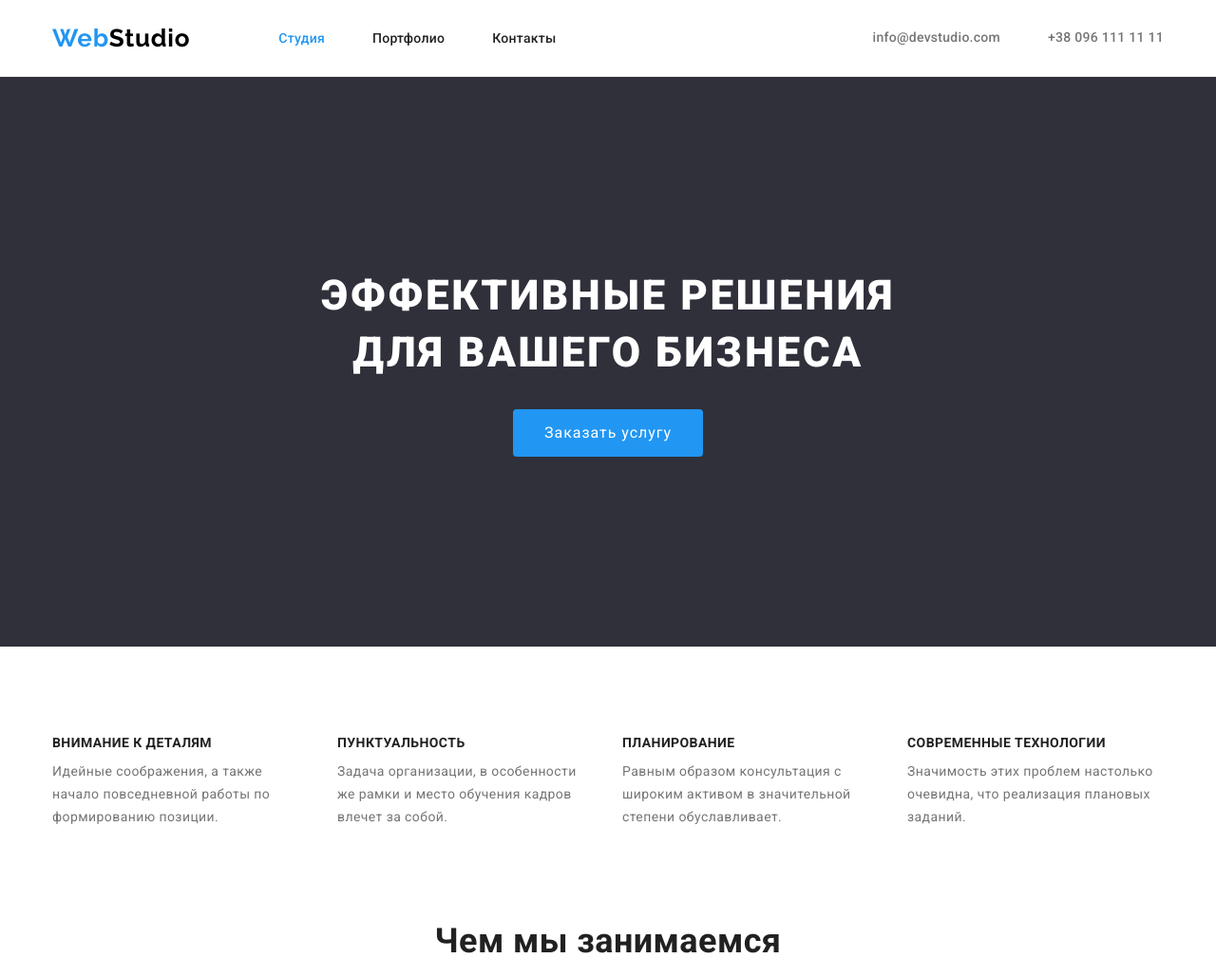
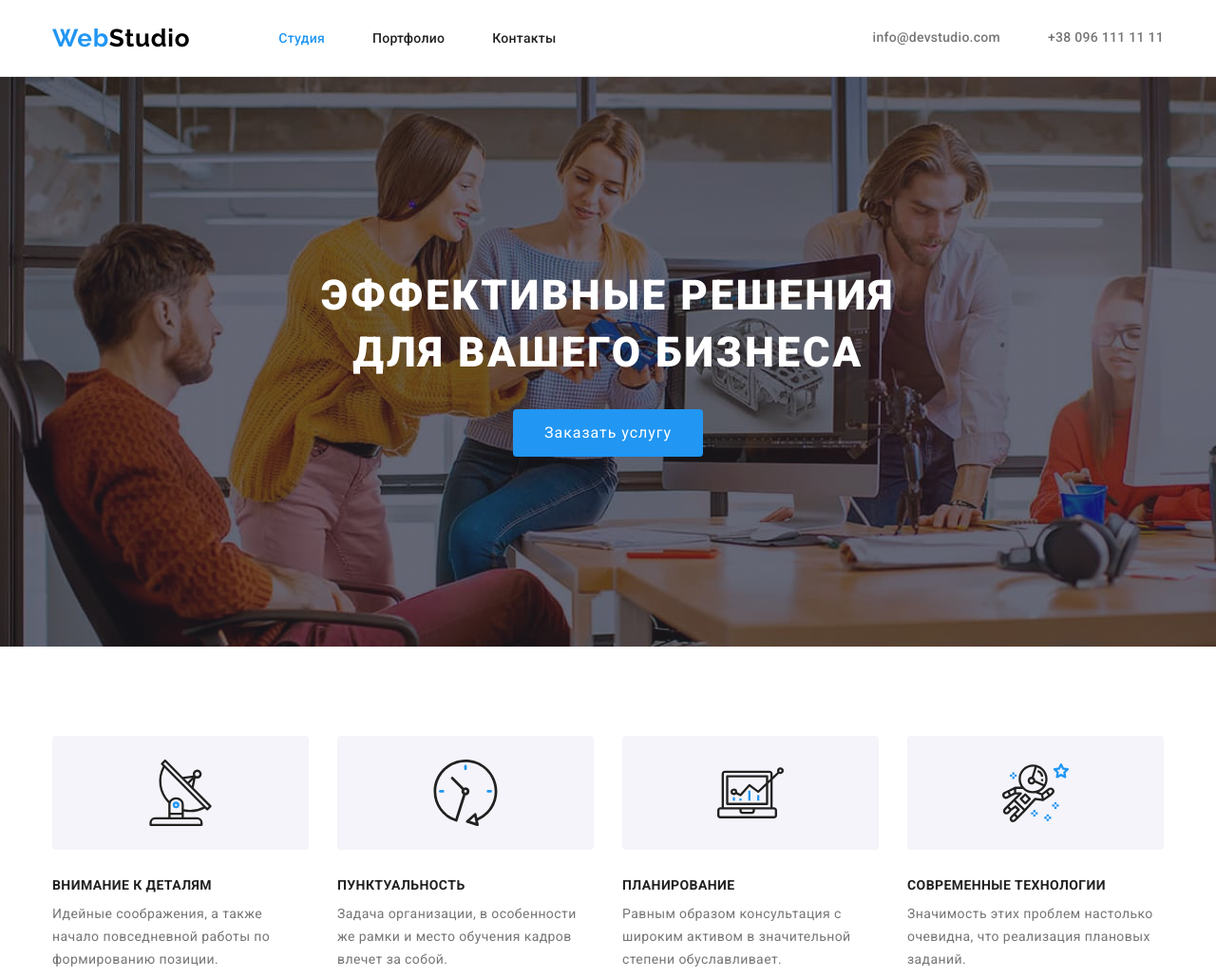
Before and after one commit to YevheniiBuchok/goit-markup-hw-04, a plain HTML site: page index.html in a window 1280 px wide. Shown: the top 1029 px of the page at 95% size. Drawn offline with nearby package versions, Linux system fonts and the light colour scheme.

Commit message:
save part 1

```diff
--- a/css/styles.css
+++ b/css/styles.css
@@ -200,6 +200,13 @@ body {
     background-color: var(--color-hero);
     text-align: center;
     padding: 200px 0;
+    max-width: 1600px;
+    height: 600px;
+    margin-left: auto;
+    margin-right: auto;
+    background-image:
+        linear-gradient(rgba(47, 48, 58, 0.4), rgba(47, 48, 58, 0.4)),
+        url(../images/Img-hero.jpg);
 }
 
 .hero .hero-title {
@@ -266,6 +273,32 @@ body {
     margin-left: 30px;
 }
 
+.content-item::before {
+    display: block;
+    content: "";
+    height: 120px;
+    margin-bottom: 30px;
+    background-size: contain;
+    background-repeat: no-repeat;
+    background-position: center;
+}
+
+.content-item:nth-child(1)::before {
+    background-image: url(../images/icons.svg/group-one.svg);
+}
+
+.content-item:nth-child(2)::before {
+    background-image: url(../images/icons.svg/group-two.svg);
+}
+
+.content-item:nth-child(3)::before {
+    background-image: url(../images/icons.svg/group-three.svg);
+}
+
+.content-item:nth-child(4)::before {
+    background-image: url(../images/icons.svg/group-four.svg);
+}
+
 .content-title {
     color: var(--color-text-title);
     font-size: 14px;
@@ -308,6 +341,8 @@ body {
 
 .person {
     background-color: var(--color-background-primary);
+    box-shadow: 0px 1px 3px rgba(0, 0, 0, 0.12), 0px 1px 1px rgba(0, 0, 0, 0.14), 0px 2px 1px rgba(0, 0, 0, 0.2);
+    border-radius: 0px 0px 4px 4px;
 }
 
 .person-name {
@@ -422,6 +457,12 @@ body {
     margin-bottom: 30px;
 }
 
+.projects .project-description:hover,
+.projects .project-description:focus {
+    border: 1px solid #EEEEEE;
+    box-shadow: 0px 1px 1px rgba(0, 0, 0, 0.12), 0px 4px 4px rgba(0, 0, 0, 0.06), 1px 4px 6px rgba(0, 0, 0, 0.16);
+}
+
 .project-description:nth-child(3n) {
     margin-right: 0;
 }
--- a/index.html
+++ b/index.html
@@ -34,7 +34,7 @@
             </nav>
             <ul class="contacts-nav list">
                 <li class="item">
-                    <a href="mailto:info@devstudio.com" class="contact">info@devstudio.com</a>
+                    <a href="mailto:info@devstudio.com" class="contact envelope">info@devstudio.com</a>
                 </li>
                 <li class="item">
                     <a href="tel:+380961111111" class="contact">+38 096 111 11 11</a>
```
Also changed, not shown: images/Img-hero.jpg (added), images/icons.svg/envelope.svg (added), images/icons.svg/group-four.svg (added), images/icons.svg/group-one.svg (added), images/icons.svg/group-three.svg (added), images/icons.svg/group-two.svg (added), images/icons.svg/smartphone.svg (added), 3 other files.
